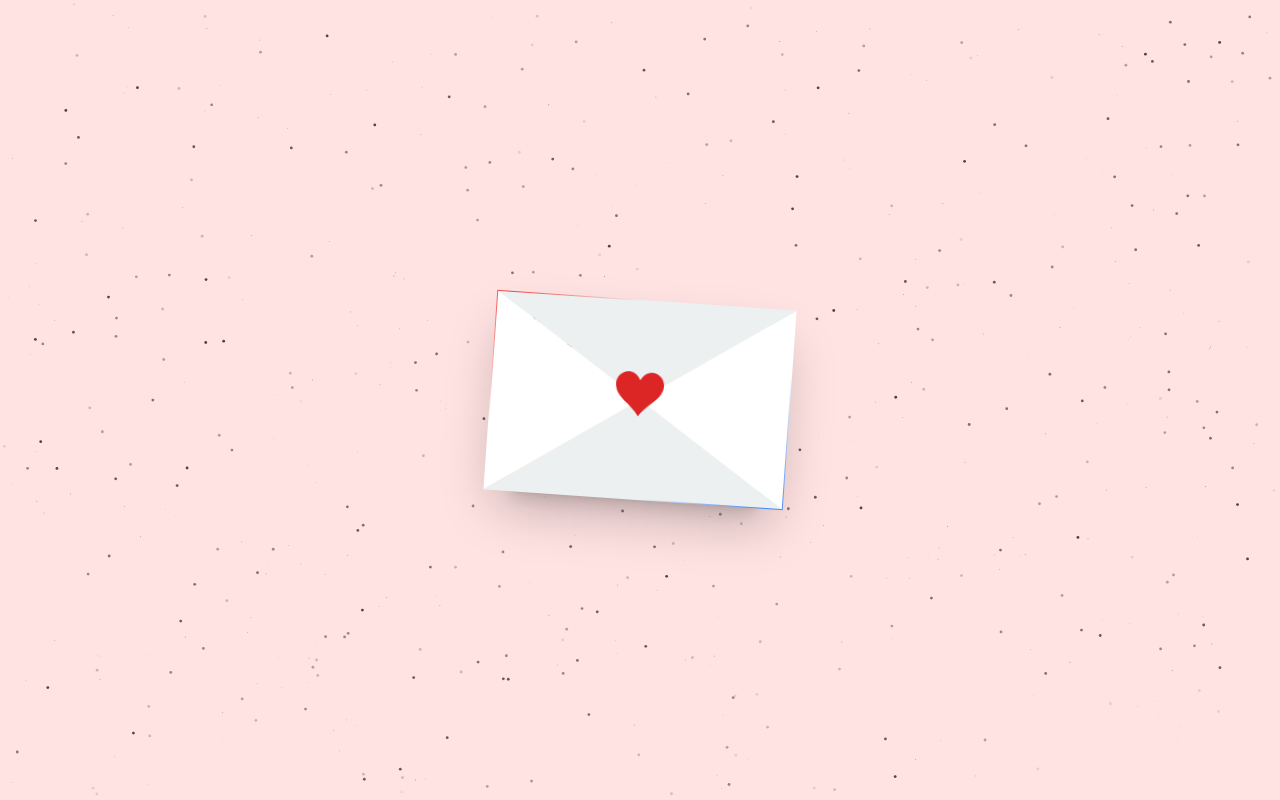
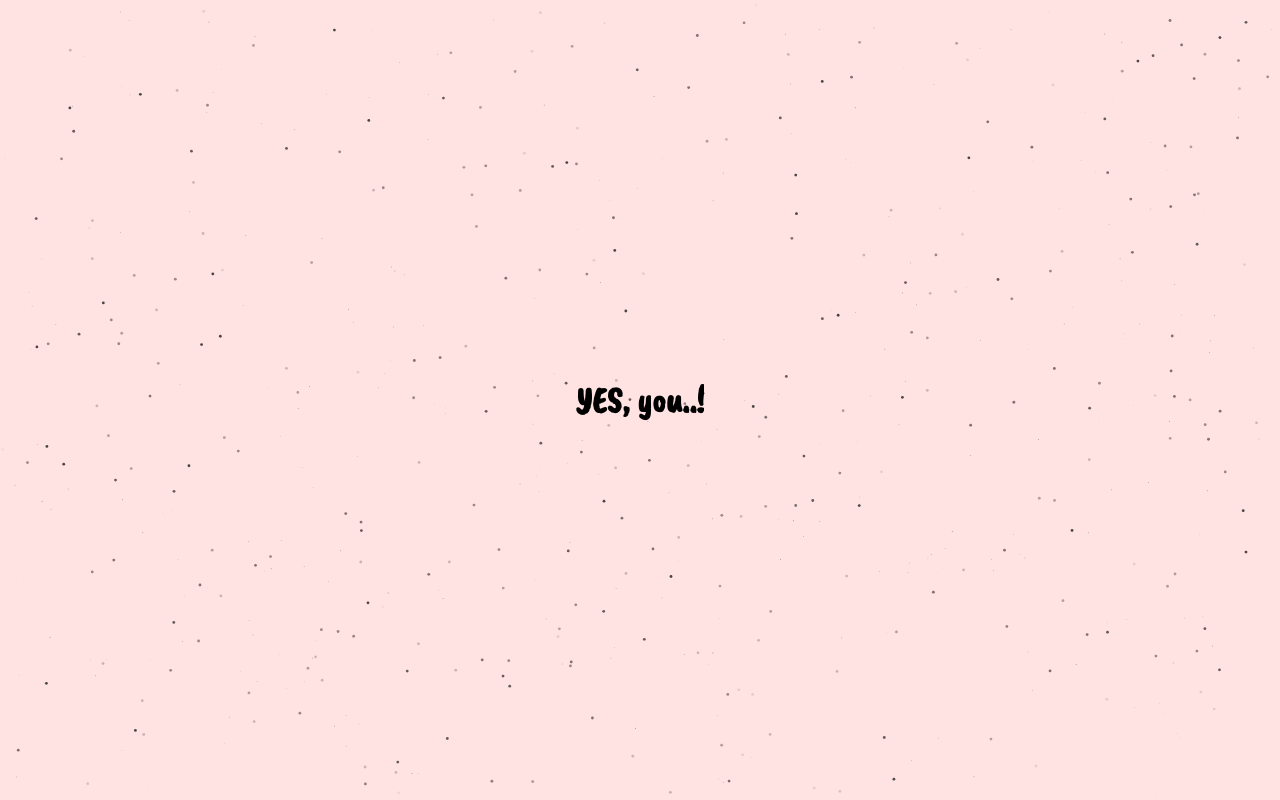
Before and after one commit to elvinlkw/valentines-proj, a React (Vite) app: page / in a window 1280 px wide. Built offline with nearby package versions, Linux system fonts and the light colour scheme.

Commit message:
rewrote app code + welcome screen

```diff
--- a/src/App.tsx
+++ b/src/App.tsx
@@ -1,15 +1,25 @@
 import { useCallback, useState } from 'react';
-import { LoveLetter, ScratchCard } from '@/containers';
-import { AnimatePresence, motion } from 'motion/react';
+import { AnimatePresence } from 'motion/react';
 import { Particles } from '@/components/magicui/particles';
 
-type RenderPhase = 'initial' | 'scratch-card';
+import { Content } from '@/containers';
+
+import { RenderPhase } from '@/types';
 
 function App() {
-  const [phase, setPhase] = useState<RenderPhase>('initial');
+  const [phase, setPhase] = useState<RenderPhase>(RenderPhase.Welcome);
 
   const handleNextPhase = useCallback(() => {
-    setPhase('scratch-card');
+    setPhase((prevPhase) => {
+      switch (prevPhase) {
+        case RenderPhase.Welcome:
+          return RenderPhase.LoveLetter;
+        case RenderPhase.LoveLetter:
+          return RenderPhase.ScratchCard;
+        default:
+          return RenderPhase.Welcome;
+      }
+    });
   }, []);
 
   return (
@@ -23,26 +33,7 @@ function App() {
       />
 
       <AnimatePresence>
-        {phase === 'initial' ? (
-          <motion.div
-            key="love-letter"
-            initial={{ opacity: 0, scale: 0 }}
-            animate={{ opacity: 1, scale: 1 }}
-            exit={{ opacity: 0, scale: 0.4 }}
-            transition={{ duration: 0.5 }}
-          >
-            <LoveLetter onAnimationEnd={handleNextPhase} />
-          </motion.div>
-        ) : (
-          <motion.div
-            key="scratch-card"
-            initial={{ opacity: 0 }}
-            animate={{ opacity: 1 }}
-            exit={{ opacity: 0 }}
-          >
-            <ScratchCard />
-          </motion.div>
-        )}
+        <Content phase={phase} onNextPhase={handleNextPhase} />
       </AnimatePresence>
     </>
   );
--- /dev/null
+++ b/src/components/magicui/word-rotate.tsx
@@ -0,0 +1,50 @@
+"use client";
+
+import { AnimatePresence, motion, MotionProps } from "motion/react";
+import { useEffect, useState } from "react";
+
+import { cn } from "@/lib/utils";
+
+interface WordRotateProps {
+  words: string[];
+  duration?: number;
+  motionProps?: MotionProps;
+  className?: string;
+}
+
+export function WordRotate({
+  words,
+  duration = 2500,
+  motionProps = {
+    initial: { opacity: 0, y: -50 },
+    animate: { opacity: 1, y: 0 },
+    exit: { opacity: 0, y: 50 },
+    transition: { duration: 0.25, ease: "easeOut" },
+  },
+  className,
+}: WordRotateProps) {
+  const [index, setIndex] = useState(0);
+
+  useEffect(() => {
+    const interval = setInterval(() => {
+      setIndex((prevIndex) => (prevIndex + 1) % words.length);
+    }, duration);
+
+    // Clean up interval on unmount
+    return () => clearInterval(interval);
+  }, [words, duration]);
+
+  return (
+    <div className="overflow-hidden py-2">
+      <AnimatePresence mode="wait">
+        <motion.h1
+          key={words[index]}
+          className={cn(className)}
+          {...motionProps}
+        >
+          {words[index]}
+        </motion.h1>
+      </AnimatePresence>
+    </div>
+  );
+}
--- /dev/null
+++ b/src/containers/content/content.tsx
@@ -0,0 +1,50 @@
+import { motion } from 'motion/react';
+import { RenderPhase } from '@/types';
+import { LoveLetter, ScratchCard, Welcome } from '@/containers';
+
+type ContentProps = {
+  phase: RenderPhase;
+  onNextPhase: () => void;
+};
+
+export const Content = ({ phase, onNextPhase }: ContentProps) => {
+  switch (phase) {
+    case RenderPhase.LoveLetter:
+      return (
+        <motion.div
+          key="love-letter"
+          initial={{ opacity: 0, scale: 0 }}
+          animate={{ opacity: 1, scale: 1 }}
+          exit={{ opacity: 0, scale: 0.4 }}
+          transition={{ duration: 0.5 }}
+        >
+          <LoveLetter onAnimationEnd={onNextPhase} />
+        </motion.div>
+      );
+    case RenderPhase.ScratchCard:
+      return (
+        <motion.div
+          key="scratch-card"
+          initial={{ opacity: 0 }}
+          animate={{ opacity: 1 }}
+          exit={{ opacity: 0 }}
+        >
+          <ScratchCard />
+        </motion.div>
+      );
+    case RenderPhase.Welcome:
+      return (
+        <motion.div
+          key="welcome-text"
+          initial={{ opacity: 0, scale: 0 }}
+          animate={{ opacity: 1, scale: 1 }}
+          exit={{ opacity: 0, scale: 0.4 }}
+          transition={{ duration: 0.5 }}
+        >
+          <Welcome onClick={onNextPhase} />
+        </motion.div>
+      );
+    default:
+      return null;
+  }
+};
--- /dev/null
+++ b/src/containers/content/index.ts
@@ -0,0 +1 @@
+export { Content } from './content';
--- a/src/containers/index.ts
+++ b/src/containers/index.ts
@@ -1,2 +1,4 @@
 export { ScratchCard } from './scratch-card';
 export { LoveLetter } from './love-letter';
+export { Welcome } from './welcome';
+export { Content } from './content';
--- a/src/containers/love-letter/loveLetter.css
+++ b/src/containers/love-letter/loveLetter.css
@@ -83,3 +83,24 @@
 .envelope.open .heart:hover {
   transform: none;
 }
+
+.ribbon {
+  position: absolute;
+  z-index: 2;
+}
+
+.ribbon.vertical {
+  width: 3px;
+  top: 0;
+  bottom: 0;
+  left: 50%;
+  transform: translateX(-50%);
+}
+
+.ribbon.horizontal {
+  height: 3px;
+  left: 0;
+  right: 0;
+  top: 50%;
+  transform: translateY(-50%);
+}
--- a/src/containers/love-letter/loveLetter.tsx
+++ b/src/containers/love-letter/loveLetter.tsx
@@ -61,6 +61,12 @@ export const LoveLetter = ({ onAnimationEnd }: LoveLetterProps) => {
         <div className="envelope__side envelope__side--right"></div>
         <div className="envelope__side envelope__side--left"></div>
         <div className="envelope__side envelope__side--bottom"></div>
+        {!isOpen && (
+          <>
+            <div className="ribbon horizontal bg-amber-400" />
+            <div className="ribbon vertical bg-amber-400" />
+          </>
+        )}
         <button className="heart-wrapper cursor-pointer" onClick={handleClick}>
           <Icon
             className="heart fill-red-600 w-12 relative z-[2] duration-200"
--- a/src/containers/scratch-card/scratchCard.tsx
+++ b/src/containers/scratch-card/scratchCard.tsx
@@ -13,7 +13,7 @@ export const ScratchCard = () => {
         duration={10}
       >
         <div
-          className="w-screen md:w-full border-red-400 rounded-xl h-3/5 min-h-full"
+          className="w-screen md:w-full border-red-400 rounded-xl h-3/5 min-h-full shadow-2xl"
           style={{ borderWidth: '16px', boxSizing: 'border-box' }}
         >
           <div className="grid w-full h-full grid-cols-1 md:grid-cols-2 gap-8 md:gap-0 items-center justify-items-center min-h-[500px] p-4">
--- /dev/null
+++ b/src/containers/welcome/index.ts
@@ -0,0 +1 @@
+export { Welcome } from './welcome';
--- /dev/null
+++ b/src/containers/welcome/welcome.tsx
@@ -0,0 +1,74 @@
+import { useEffect, useMemo } from 'react';
+import { WordRotate } from '@/components/magicui/word-rotate';
+
+const QUOTES = [
+  'A Special Day for a Special person!',
+  'Love is sharing your Niouk Yen.',
+  'You are a woman and I am a man and we belong together.',
+  'Your lips were made for mine, JB. You are the reason I have a mouth, a heart!',
+  "I know all you want for valentine's day is a a card — my credit card",
+  "Your next dog should be named 'Stacy' so I can sing 'Stacy's Mom' to her.",
+  `A man's main job is to protect his woman from her desire to buy a House of CB dress every other month.`,
+  'Do you believe in love at first sight, or should I walk by again?',
+];
+
+type WelcomeProps = {
+  onClick?: () => void;
+};
+
+export const Welcome = ({ onClick }: WelcomeProps) => {
+  useEffect(() => {
+    const handleKeyDown = () => {
+      onClick?.();
+    };
+
+    window.addEventListener('keydown', handleKeyDown);
+
+    // Don't forget to clean up
+    return () => {
+      window.removeEventListener('keydown', handleKeyDown);
+    };
+  }, [onClick]);
+
+  const randomQuotes = useMemo(() => {
+    let currentIndex = QUOTES.length;
+    const randomQuotes = [...QUOTES];
+
+    // While there remain elements to shuffle...
+    while (currentIndex != 0) {
+      // Pick a remaining element...
+      const randomIndex = Math.floor(Math.random() * currentIndex);
+      currentIndex--;
+
+      // And swap it with the current element.
+      [randomQuotes[currentIndex], randomQuotes[randomIndex]] = [
+        randomQuotes[randomIndex],
+        randomQuotes[currentIndex],
+      ];
+    }
+
+    return randomQuotes;
+  }, []);
+
+  return (
+    <div
+      role="button"
+      className="flex items-center justify-center h-screen"
+      onClick={onClick}
+    >
+      <WordRotate
+        className="text-4xl font-bold text-center text-black dark:text-white text-wrap"
+        duration={4000}
+        words={[
+          'Hey you!',
+          'YES, you..!',
+          'Welcome to the Love Portal!',
+          "Your Valentine's Day Journey Begins Here!",
+          'Press any key to accept your gift!',
+          "Here's a random quote for you in the meantime!",
+          ...randomQuotes,
+        ]}
+      />
+    </div>
+  );
+};
--- /dev/null
+++ b/src/types.ts
@@ -0,0 +1,5 @@
+export enum RenderPhase {
+  Welcome = 'Welcome',
+  ScratchCard = 'ScratchCard',
+  LoveLetter = 'LoveLetter',
+}
```
